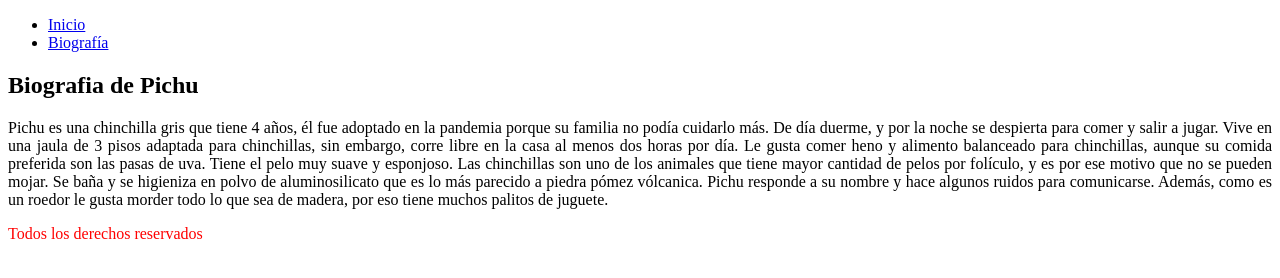
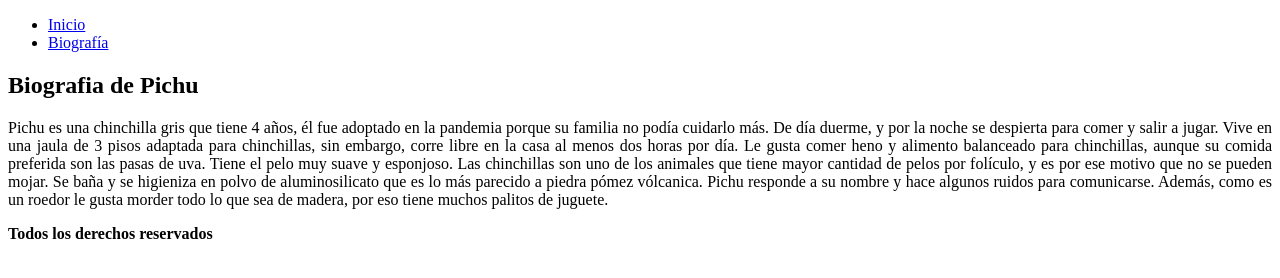
Before and after one commit to WalterJRomero/Disenio_y_Desarrollo_Web_14016, a plain HTML site: page pages/biografia.html in a window 1280 px wide. Drawn offline with Linux system fonts and the light colour scheme.

Commit message:
fix footer

```diff
--- a/pages/biografia.html
+++ b/pages/biografia.html
@@ -24,7 +24,7 @@
         </section>
     </main>
     <footer>
-        <p style="color:red;">Todos los derechos reservados</p>
+        <p><b>Todos los derechos reservados</b></p>
     </footer>
 </body>
 </html>
```
Also changed, not shown: index.html (+1 -0 lines).
